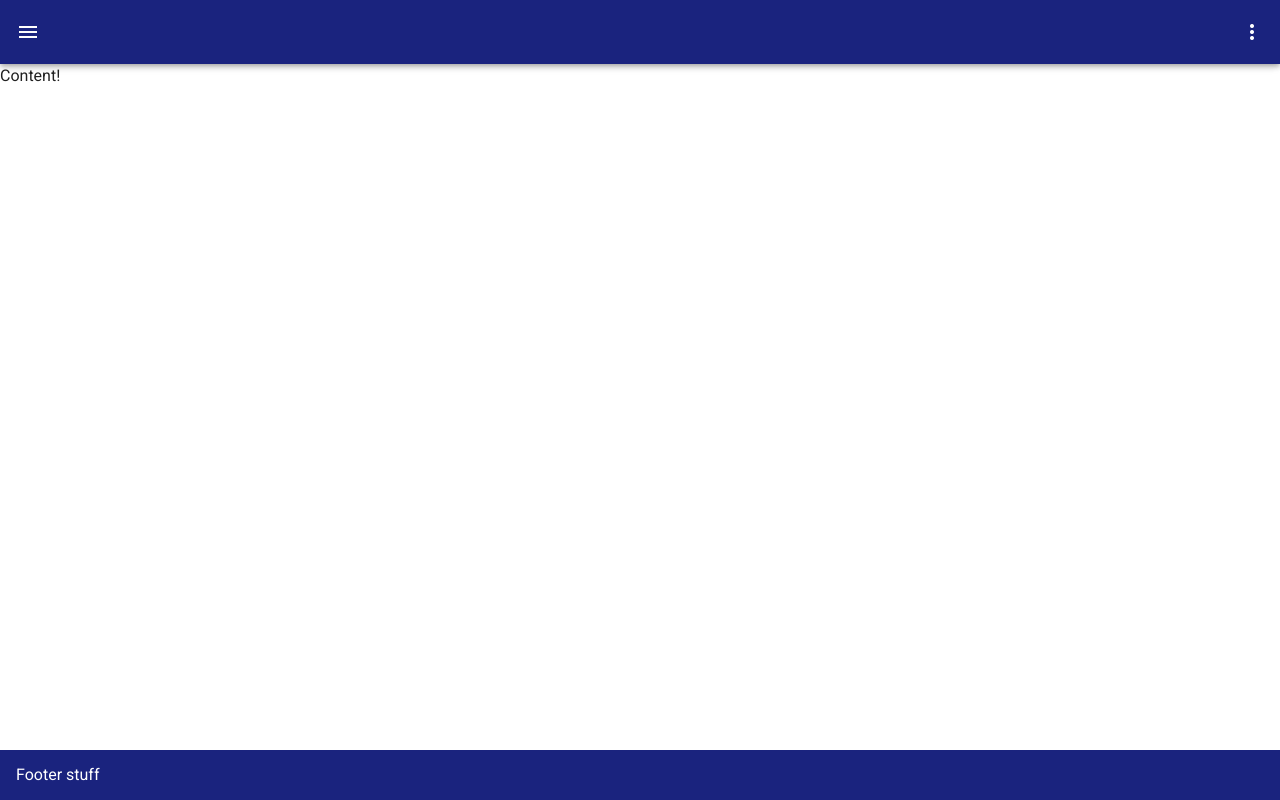
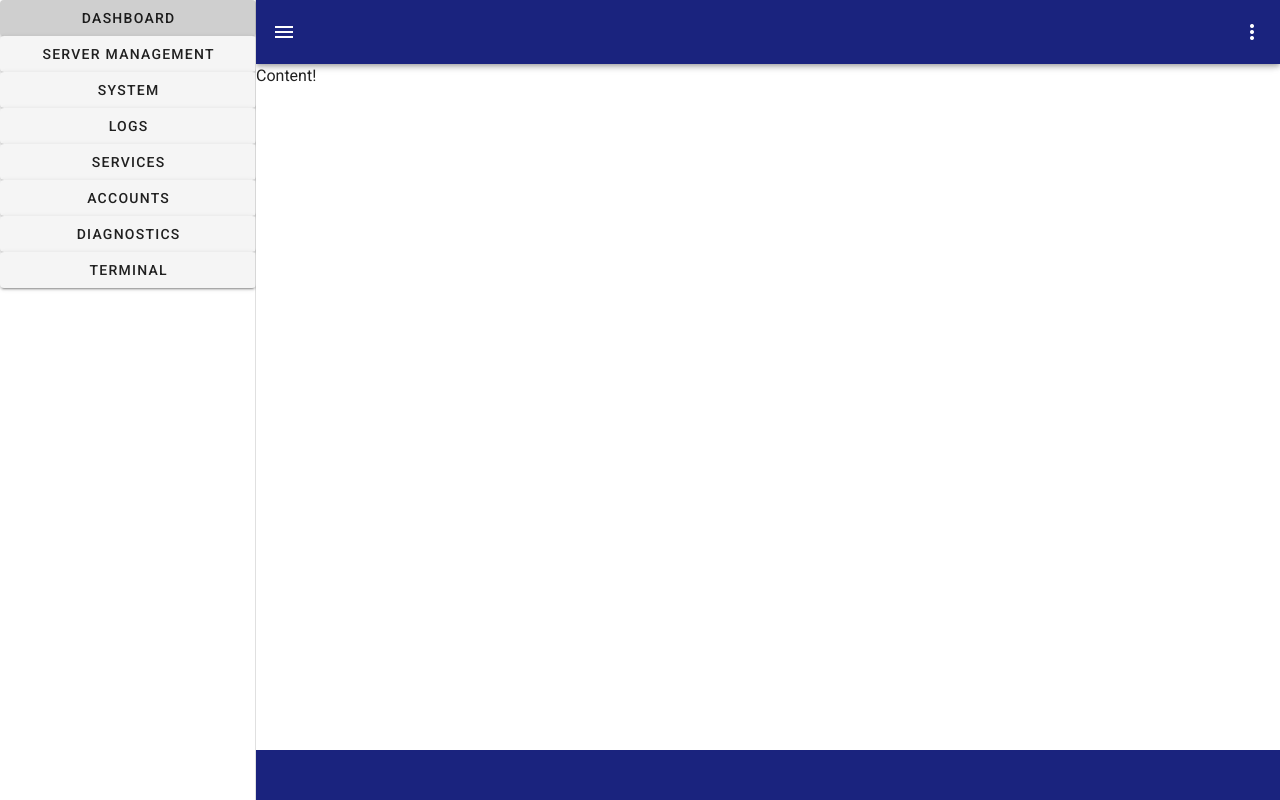
Before and after one commit to iingles/isaac-ingles-3790-final, a Vue app: page / in a window 1280 px wide. Built offline with nearby package versions, Linux system fonts and the light colour scheme.

Commit message:
updated package lock and got it working again

```diff
--- a/babel.config.js
+++ b/babel.config.js
@@ -1,5 +1,5 @@
 module.exports = {
   presets: [
-    '@vue/cli-plugin-babel/preset'
+    '@vue/app'
   ]
 }
--- a/src/components/shared/Header.vue
+++ b/src/components/shared/Header.vue
@@ -11,13 +11,6 @@
         <v-toolbar-title>{{ this.$route.name }}</v-toolbar-title>
 
         <div class="flex-grow-1"></div>
-        <!-- <v-text-field
-        hide-details
-        prepend-icon="mdi-magnify"
-        single-line
-        dark
-        color="white"
-      ></v-text-field> -->
       <v-menu>
         <template v-slot:activator="{ on }">
           <v-btn
@@ -28,41 +21,18 @@
             <v-icon>mdi-dots-vertical</v-icon>
           </v-btn>
         </template>
-        <!-- <HeaderMenu  /> -->
       </v-menu>
     </v-app-bar>
-    <!-- <v-navigation-drawer
-      app
-      fixed
-      v-model="drawer"
-    > -->
-      <!-- <CurrentUserDrawer />
-      <v-btn block to="/">Dashboard</v-btn>
-      <v-btn block to="/servermanagement">Server Management</v-btn>
-      <v-btn block to="/system">System</v-btn>
-      <v-btn block to="/logs">Logs</v-btn>
-      <v-btn block to="/services">Services</v-btn>
-      <v-btn block to="/accounts">Accounts</v-btn>
-      <v-btn block to="/diagnostics">Diagnostics</v-btn>
-      <v-btn block to="/terminal">Terminal</v-btn>
-
-        >System
-        >Logs
-        >Services
-        >Accounts
-        >Diagnostics
-        >Terminal
-
-    </v-navigation-drawer>  -->
+    <LeftDrawer />
   </div>
 </template>
 
 <script>
-// import HeaderMenu from "./HeaderMenu"
+import LeftDrawer from "./LeftDrawer"
 
 export default {
   components: {
-    // HeaderMenu
+    LeftDrawer
   },
   data: () => ({
     drawer: null,
--- a/src/components/shared/LeftDrawer.vue
+++ b/src/components/shared/LeftDrawer.vue
@@ -1,5 +1,18 @@
 <template>
-
+    <v-navigation-drawer
+        app
+        fixed
+        v-model="drawer"
+        >
+        <v-btn block to="/">Dashboard</v-btn>
+        <v-btn block to="/servermanagement">Server Management</v-btn>
+        <v-btn block to="/system">System</v-btn>
+        <v-btn block to="/logs">Logs</v-btn>
+        <v-btn block to="/services">Services</v-btn>
+        <v-btn block to="/accounts">Accounts</v-btn>
+        <v-btn block to="/diagnostics">Diagnostics</v-btn>
+        <v-btn block to="/terminal">Terminal</v-btn>
+    </v-navigation-drawer>
 </template>
 
 <script>
```
Also changed, not shown: package.json (+10 -13 lines), 1 other file (tests, documents, lock files or other folders).
